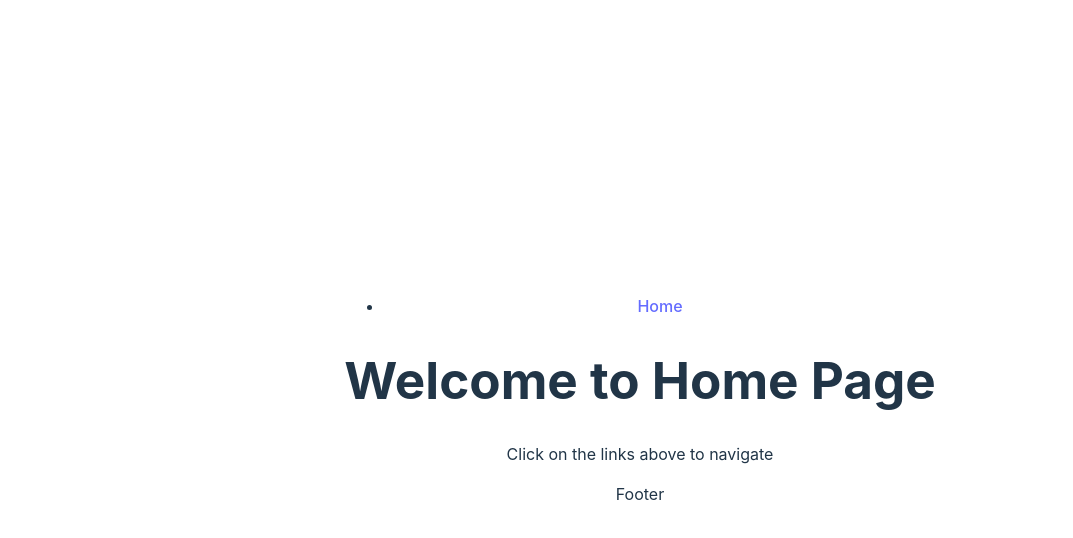
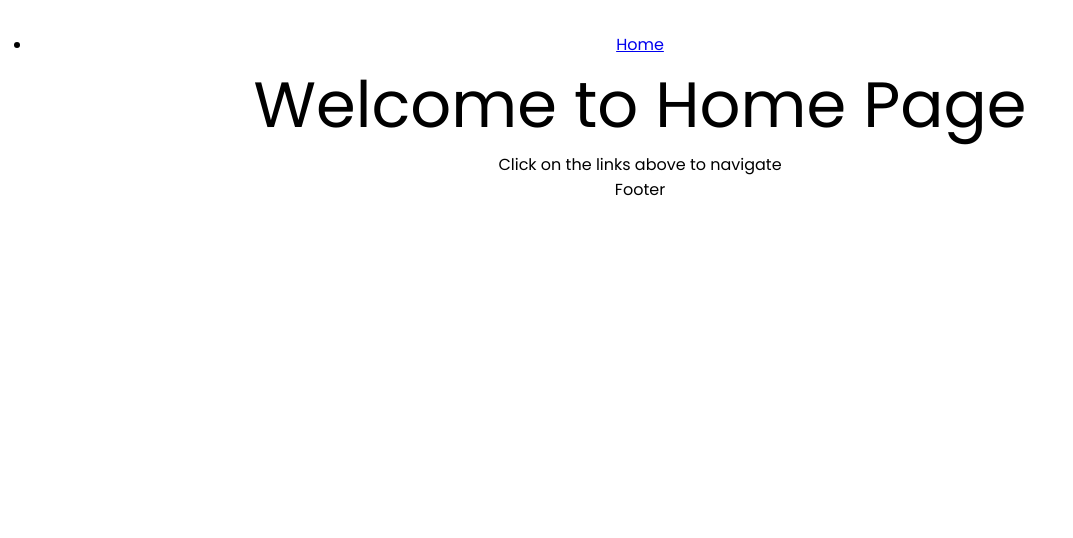
Before and after one commit to TamaraDeBeer/Frontend-AutiWomen, a React (Vite) app: page / in a window 1280 px wide. Shown: the top 538 px of the page, without its empty margins (0-1073 px from the left). Built offline with nearby package versions, Linux system fonts and the light colour scheme; the HTML template or start-up script is replaced by a standard one.

Commit message:
css variabelen en font in CSS volgens Figma ontwerp

```diff
--- /dev/null
+++ b/src/components/button/Button.jsx
@@ -0,0 +1,5 @@
+import styles from './Button.module.css';
+
+
+
+export default Button;
--- a/src/index.css
+++ b/src/index.css
@@ -1,69 +1,41 @@
+/*noinspection CssUnknownTarget*/
+@import url('https://fonts.googleapis.com/css2?family=Poppins:ital,wght@0,300;0,400;0,500;0,600;1,200;1,300&display=swap');
+
 :root {
-  font-family: Inter, system-ui, Avenir, Helvetica, Arial, sans-serif;
-  line-height: 1.5;
-  font-weight: 400;
-
-  color-scheme: light dark;
-  color: rgba(255, 255, 255, 0.87);
-  background-color: #242424;
-
-  font-synthesis: none;
-  text-rendering: optimizeLegibility;
-  -webkit-font-smoothing: antialiased;
-  -moz-osx-font-smoothing: grayscale;
-  -webkit-text-size-adjust: 100%;
+    --primary-bg-color: F5EFE6;
+    --secondary-bg-color: white;
+    --primary-color: F7ABA78;
+    --secondary-color: F0A6847;
+    --primary-bg-button: hsla(45, 87%, 64%, 1);
+    --secondary-bg-button: hsla(45, 87%, 64%, 0.6);
+    --primary-text-color: hsla(0, 0%, 0%, 1);
 }
 
-a {
-  font-weight: 500;
-  color: #646cff;
-  text-decoration: inherit;
-}
-a:hover {
-  color: #535bf2;
+* {
+    box-sizing: border-box;
+    padding: 0;
+    margin: 0;
 }
 
 body {
-  margin: 0;
-  display: flex;
-  place-items: center;
-  min-width: 320px;
-  min-height: 100vh;
+    font-family: 'Poppins', sans-serif;
+    color: var(--primary-text-color);
 }
 
 h1 {
-  font-size: 3.2em;
-  line-height: 1.1;
+    font-size: 4rem;
+    font-style: normal;
+    font-weight: 400;
+    line-height: normal;
 }
 
-button {
-  border-radius: 8px;
-  border: 1px solid transparent;
-  padding: 0.6em 1.2em;
-  font-size: 1em;
-  font-weight: 500;
-  font-family: inherit;
-  background-color: #1a1a1a;
-  cursor: pointer;
-  transition: border-color 0.25s;
-}
-button:hover {
-  border-color: #646cff;
-}
-button:focus,
-button:focus-visible {
-  outline: 4px auto -webkit-focus-ring-color;
+h2 {
+    font-size: 1.875rem;
+    font-style: normal;
+    font-weight: 400;
+    line-height: normal;
 }
 
-@media (prefers-color-scheme: light) {
-  :root {
-    color: #213547;
-    background-color: #ffffff;
-  }
-  a:hover {
-    color: #747bff;
-  }
-  button {
-    background-color: #f9f9f9;
-  }
-}
+h3 {}
+
+p {}
```
Also changed, not shown: src/components/button/Button.module.css (added).
